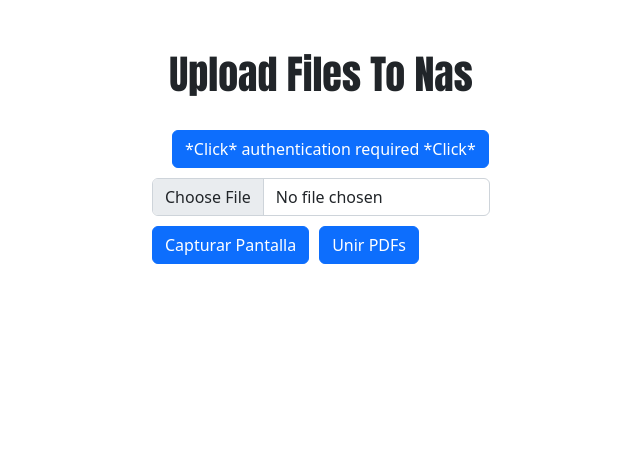
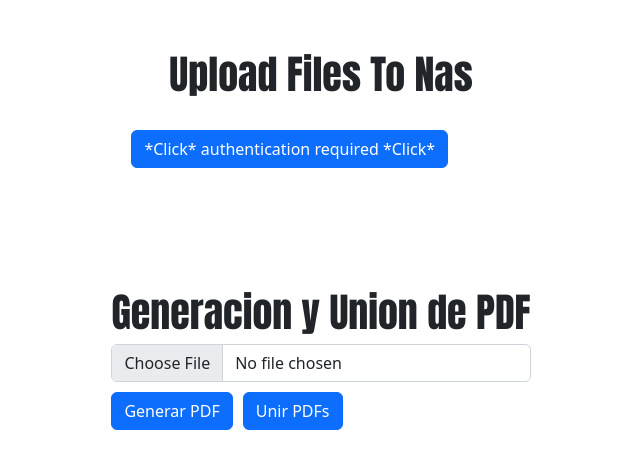
Before and after one commit to Gamlex98/NasFinal, an Angular app: page / in a window 1280 px wide. Shown: the top 468 px of the page, without its empty margins (319-959 px from the left). Built offline with nearby package versions, Linux system fonts and the light colour scheme.

Commit message:
Updatev1

```diff
--- a/src/app/app.component.html
+++ b/src/app/app.component.html
@@ -6,10 +6,12 @@
   <div *ngIf="!authenticated">
     <button type="button" class="btn btn-primary" style="margin-left: 20PX;" (click)="authenticate()"> *Click* authentication required  *Click*</button>
     <br>
-    <!-- pdf-merge.component.html -->
-    <input type="file" class="form-control" style="margin-top: 10px;" (change)="onFileSelected($event, 'file2')" accept=".pdf">
-    <button  class="btn btn-primary" color="primary" style="margin-top: 10px;margin-right: 10px;" (click)="capturarPantalla()">Capturar Pantalla</button>
-    <button  class="btn btn-primary" color="primary" style="margin-top: 10px;" (click)="mergePDFs()">Unir PDFs</button>
+    <div style="margin-top: 120px;">
+      <h1 class="title"> Generacion y Union de PDF </h1>
+      <input type="file" class="form-control"  (change)="onFileSelected2($event, 'file2')" accept=".pdf">
+      <button  class="btn btn-primary" color="primary" style="margin-top: 10px;margin-right: 10px;" (click)="capturarPantalla()">Generar PDF </button>
+      <button  class="btn btn-primary" color="primary" style="margin-top: 10px;" (click)="mergePDFs()">Unir PDFs</button>
+    </div>
   </div>
   <div *ngIf="authenticated">
       <div class="col-8" class="d-flex justify-content-center">
--- a/src/app/app.component.ts
+++ b/src/app/app.component.ts
@@ -4,7 +4,7 @@ import { HttpClient, HttpHeaders } from '@angular/common/http';
 import Swal from 'sweetalert2';
 import html2canvas from 'html2canvas';
 import jsPDF from 'jspdf';
-import { PDFDocument, PDFPage } from 'pdf-lib';
+import { PDFDocument } from 'pdf-lib';
 
 @Component({
   selector: 'app-root',
@@ -32,11 +32,9 @@ export class AuthenticationComponent {
   header=new HttpHeaders;
   upload = "";
 
-  file1 !: File ;
+  pdfCapturado !: File ;
   file2 !: File ;
-  pdfCapturado !: File ;
 
-  ElementCaptured !: HTMLElement;
   constructor(private authService: AuthenticationService,private http: HttpClient) {}
 
   authenticate() {
@@ -231,12 +229,11 @@ export class AuthenticationComponent {
 
   capturarPantalla() {
     const elemento = document.body;
-    this.ElementCaptured = elemento;
     if (elemento) {
       html2canvas(elemento).then((canvas) => {
         const pdf = new jsPDF("p", "mm", "a4");
         const imgData = canvas.toDataURL("image/png");
-        const imgWidth = 195;
+        const imgWidth = 210;
         const pageHeight = 295;
         const imgHeight = (canvas.height * imgWidth) / canvas.width;
         let heightLeft = imgHeight;
@@ -249,26 +246,33 @@ export class AuthenticationComponent {
           pdf.addImage(imgData, "PNG", 0, position, imgWidth, imgHeight);
           heightLeft -= pageHeight;
         }
-        const pdfBytes = pdf.output('blob');
-        this.pdfCapturado = new File([pdfBytes], "captura-de-pantalla.pdf", { type: 'application/pdf' });
-        alert('CAPTURA DE PANTALLA TOMADA');
+        const pdfNew = pdf.output('blob');
+        this.pdfCapturado = new File([pdfNew], "captura-de-pantalla.pdf", { type: 'application/pdf' });
+        Swal.fire({
+          position: 'center',
+          icon: 'success',
+          title: 'PDF generado Exitosamente !!',
+          showConfirmButton: false,
+          timer: 1000
+        });
       });
     }
   }
 
-  onFileSelected(event: any, field: string) {
+  onFileSelected2(event: any, field: string) {
     const file = event.target.files[0];
-    if (field === 'file1') {
-      this.file1 = file;
-    } else if (field === 'file2') {
+   if (field === 'file2') {
       this.file2 = file;
     }
   }
 
   async mergePDFs() {
     if (!this.pdfCapturado || !this.file2) {
-      alert("Selecciona Archivos");
-      console.log('Debe seleccionar ambos archivos');
+      Swal.fire(
+        'No hay archivos Seleccionados !!',
+        'Debes Generar PDF y seleccionar archivo.',
+        'warning'
+      );
       return;
     }
 
@@ -291,12 +295,19 @@ export class AuthenticationComponent {
       pdfUnion.addPage(page);
     });
 
-    const mergedPdfBytes = await pdfUnion.save();
+    const mergedPdf = await pdfUnion.save();
     // Descargar el archivo PDF resultante
     const downloadLink = document.createElement('a');
-    downloadLink.href = URL.createObjectURL(new Blob([mergedPdfBytes], { type: 'application/pdf' }));
+    downloadLink.href = URL.createObjectURL(new Blob([mergedPdf], { type: 'application/pdf' }));
     downloadLink.download = 'combinado.pdf';
     downloadLink.click();
+    Swal.fire({
+      position: 'center',
+      icon: 'success',
+      title: 'Union PDF Exitoso !!',
+      showConfirmButton: false,
+      timer: 1000
+    });
   }
 
   async readFile(file: File): Promise<Uint8Array> {
```
